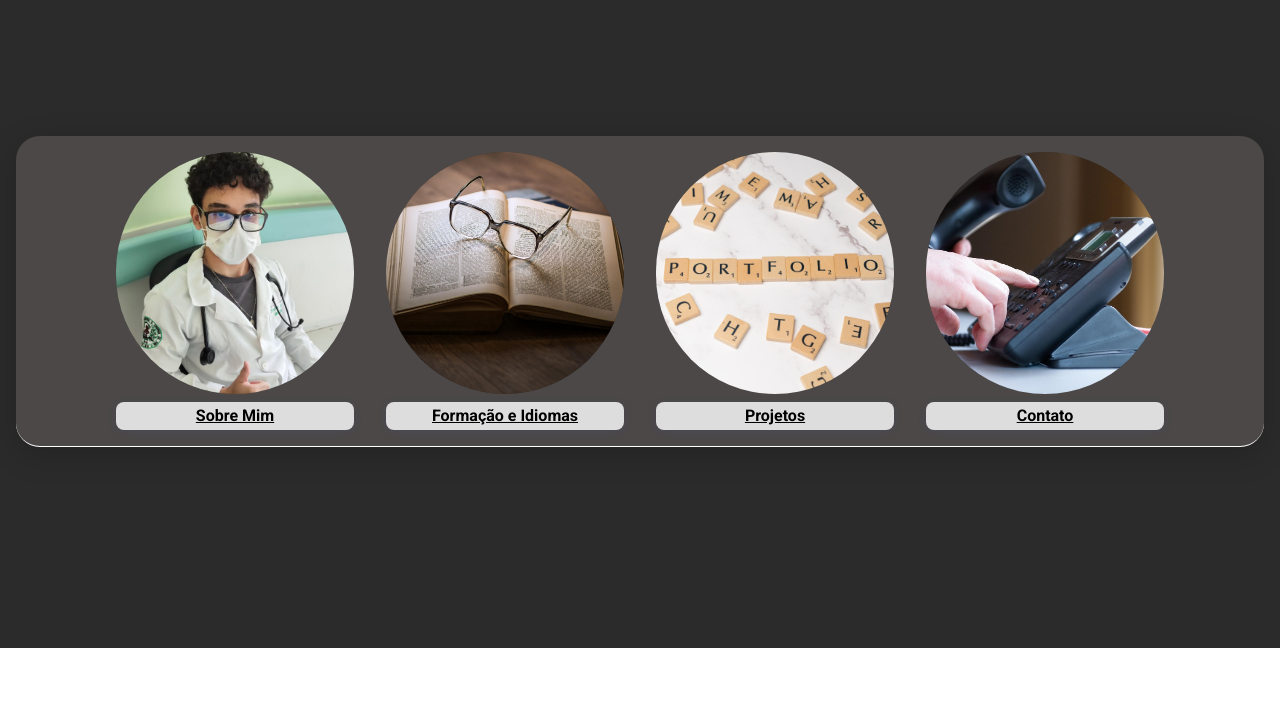
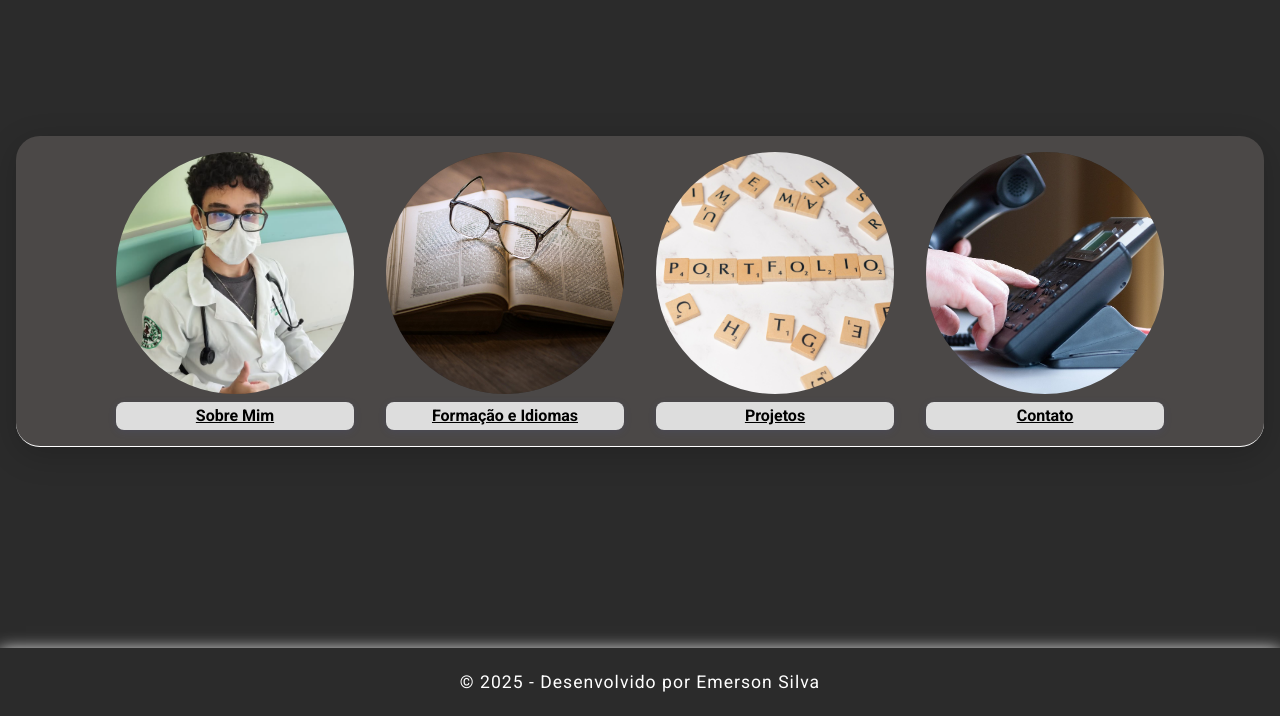
Before and after one commit to 0Ghaner/peteco, a plain HTML site: page index.html in a window 1280 px wide. Shown: the part 113-829 px from the top of the page. Before the commit the page ends 800 px from the top, so only its background shows below. Drawn offline with Linux system fonts and the light colour scheme.

Commit message:
adicionado footer

```diff
--- a/index.html
+++ b/index.html
@@ -69,6 +69,10 @@ No meu tempo livre, costumo ler obras filosóficas e práticas. Em suma, meu car
             </form>
         </section>
     </div>
+
+    <footer>
+        &copy; 2025 - Desenvolvido por Emerson Silva
+    </footer>
     <script src="main.js"></script>
 </body>
 </html>
--- a/main.css
+++ b/main.css
@@ -269,3 +269,14 @@ form button:hover { /* efeito ao passar o mouse no botão */
     color: #000000; /* Inverte as cores do texto */
     transition: 0.2s ease; /* transição suave */
 }
+
+footer {
+    background-color: rgb(43, 43, 43); /* mesma cor do fundo da página */
+    color: #fff;
+    text-align: center;
+    padding: 24px 0;
+    box-shadow: 0 2px 16px 0px #fff;
+    font-size: 1.1em;
+    letter-spacing: 1px;
+    width: 100%;
+}
```
